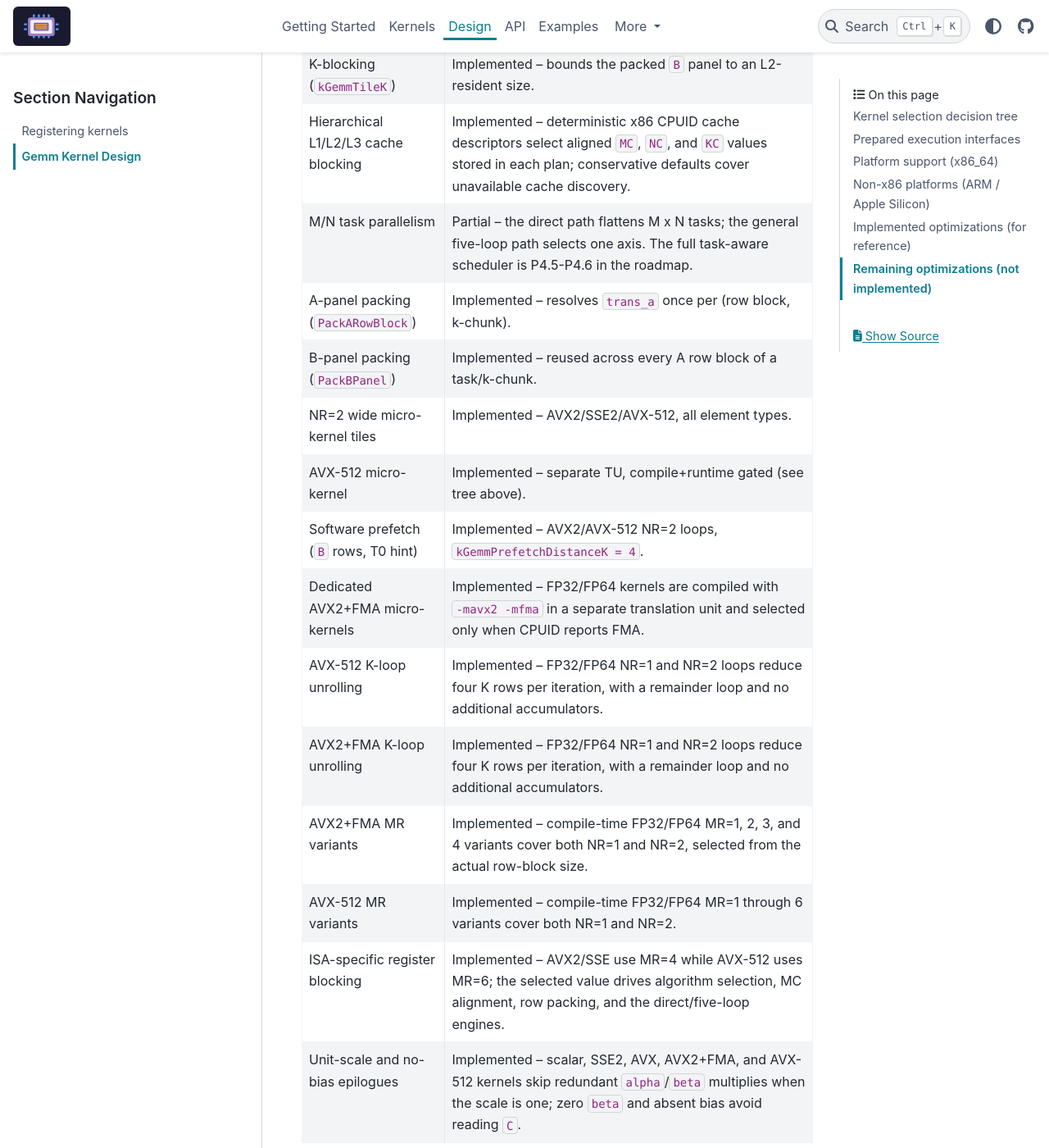
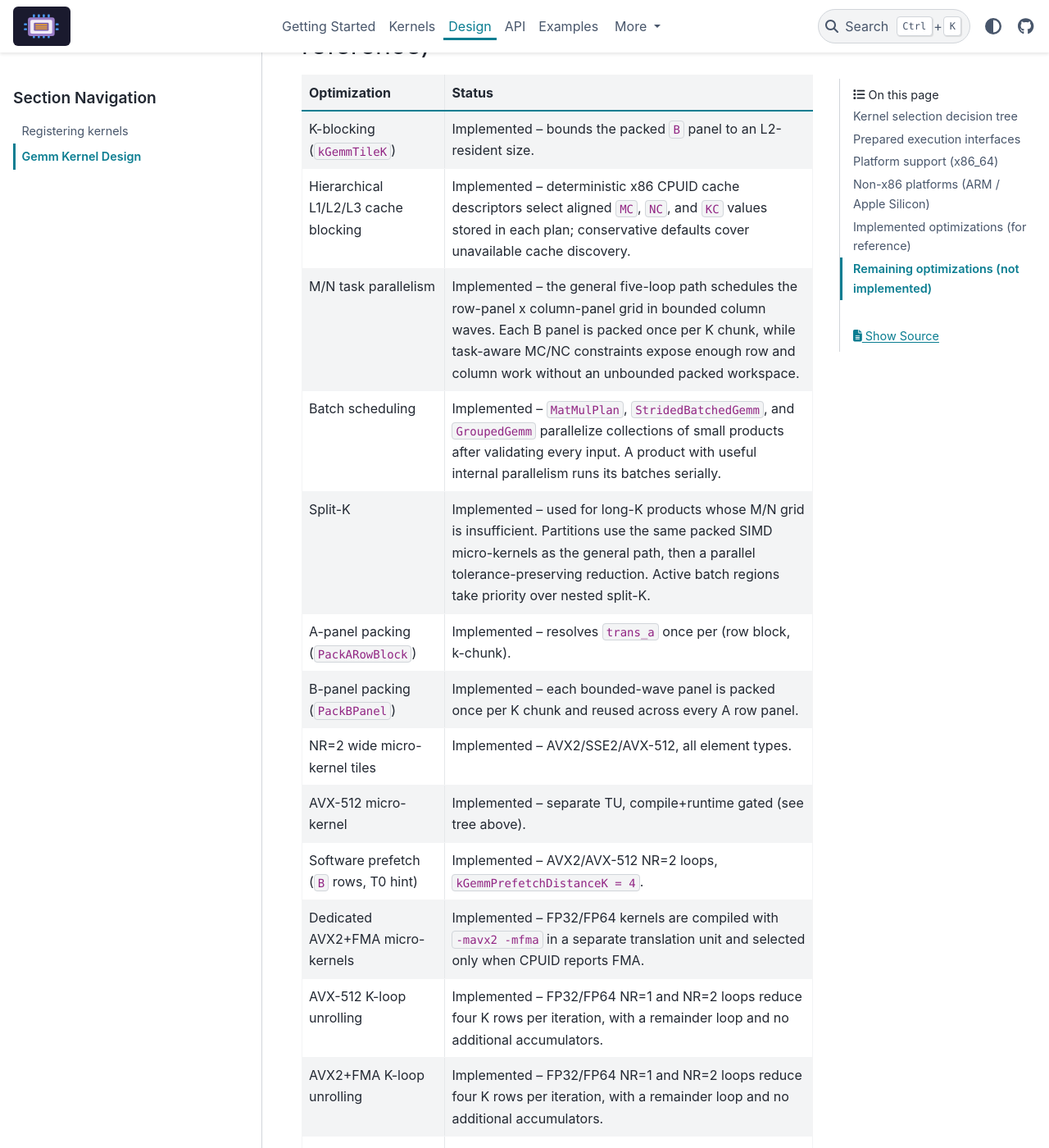
Before and after one commit to xadupre/onnx-light-cpu, a Sphinx documentation site: the page built from docs/design/gemm_kernel_design.rst, in a window 1280 px wide and 1400 px high, scrolled down 4447 px. Shown: the whole window at 82% size. Built offline with Sphinx 7.4.7 and the PyData theme 0.15.4, drawn with Linux system fonts in a browser that asks for light colours; pages that are not in the unit, such as notebooks, are missing from menus; some of the changed text lies outside the part shown.

Commit message:
Mark GEMM scheduler roadmap step complete
Co-authored-by: Copilot <223556219+Copilot@users.noreply.github.com>

```diff
--- a/docs/design/gemm_kernel_design.rst
+++ b/docs/design/gemm_kernel_design.rst
@@ -90,11 +90,13 @@ lifetime is independent of the caller. ``MatMulPlan`` implements ONNX rank-1
 promotion, batched matrix multiplication, multidirectional batch broadcasting,
 transpose-aware matrix dimensions, empty dimensions, and plan-owned constant B
 tensors. ``StridedBatchedGemm`` and ``GroupedGemm`` expose uniform and
-heterogeneous batches respectively. Plans derive ``MC``, ``NC``, and ``KC``
-from deterministic CPUID cache descriptors on x86, align them to register
-tiles, and retain conservative defaults when cache discovery is unavailable.
-The selected values are passed to the five-loop engine rather than being
-descriptive metadata.
+heterogeneous batches respectively. Small independent products are scheduled
+across the persistent pool; products with useful internal M/N parallelism keep
+the batch loop serial to avoid nested pools. Plans derive ``MC``, ``NC``, and
+``KC`` from deterministic CPUID cache descriptors on x86, align them to
+register tiles, then reduce ``MC``/``NC`` when necessary to expose enough work
+for the available threads. The selected values and ``useful_threads`` estimate
+drive execution rather than being descriptive metadata.
 
 The plan selects the general five-loop engine or a direct, skinny-M, skinny-N,
 or split-K path once from the prepared shape. It may own constant B in its
@@ -195,13 +197,25 @@ Implemented optimizations (for reference)
        ``MC``, ``NC``, and ``KC`` values stored in each plan; conservative
        defaults cover unavailable cache discovery.
    * - M/N task parallelism
-     - Partial -- the direct path flattens M x N tasks; the general five-loop
-       path selects one axis. The full task-aware scheduler is P4.5-P4.6 in the
-       roadmap.
+     - Implemented -- the general five-loop path schedules the row-panel x
+       column-panel grid in bounded column waves. Each B panel is packed once
+       per K chunk, while task-aware MC/NC constraints expose enough row and
+       column work without an unbounded packed workspace.
+   * - Batch scheduling
+     - Implemented -- ``MatMulPlan``, ``StridedBatchedGemm``, and
+       ``GroupedGemm`` parallelize collections of small products after
+       validating every input. A product with useful internal parallelism runs
+       its batches serially.
+   * - Split-K
+     - Implemented -- used for long-K products whose M/N grid is insufficient.
+       Partitions use the same packed SIMD micro-kernels as the general path,
+       then a parallel tolerance-preserving reduction. Active batch regions
+       take priority over nested split-K.
    * - A-panel packing (``PackARowBlock``)
      - Implemented -- resolves ``trans_a`` once per (row block, k-chunk).
    * - B-panel packing (``PackBPanel``)
-     - Implemented -- reused across every A row block of a task/k-chunk.
+     - Implemented -- each bounded-wave panel is packed once per K chunk and
+       reused across every A row panel.
    * - NR=2 wide micro-kernel tiles
      - Implemented -- AVX2/SSE2/AVX-512, all element types.
    * - AVX-512 micro-kernel
```
Also changed, not shown: docs/next_steps/2026_08_gemm_matmul.rst (+16 -11 lines).
